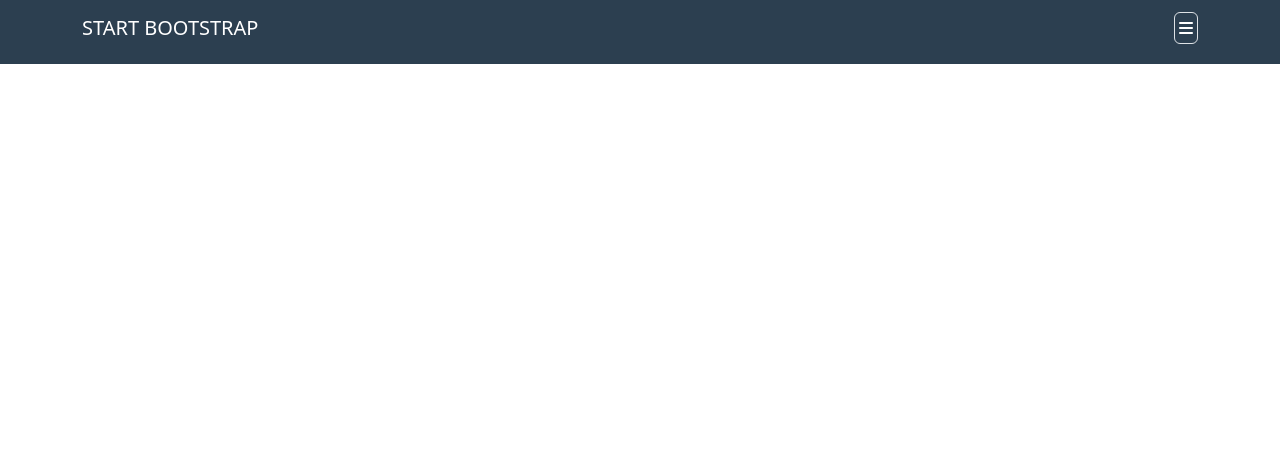
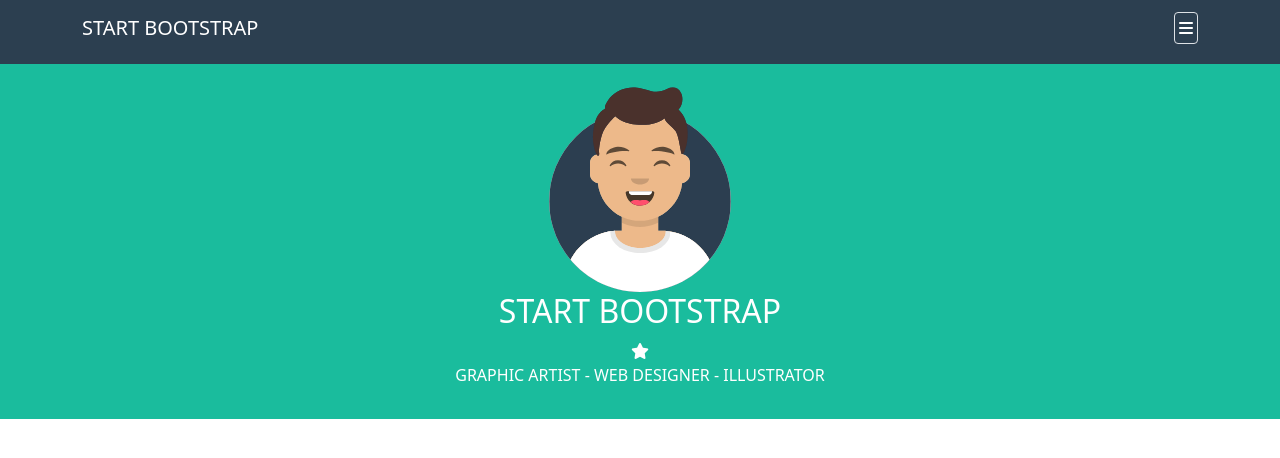
Before and after one commit to davishka-hikkaduwa/html-css-bootstrap-freelancer, a plain HTML site: page index.html in a window 1280 px wide. Drawn offline with nearby package versions, Linux system fonts and the light colour scheme.

Commit message:
SECTION start-bootstrap

```diff
--- a/css/style.css
+++ b/css/style.css
@@ -1,4 +1,21 @@
-header {
+/***** UTILITIES *****/
+
+.dh-bg-dark {
     background-color: #2c3f50;
     color: #fff;
 }
+
+.dh-bg-green {
+    background-color: #1abc9d;
+    color: #fff;
+}
+
+/***** /UTILITIES *****/
+
+
+/***** SECTION start-bootstrap *****/
+#start-bootstrap img {
+    width: 200px;
+}
+
+/***** /SECTION start-bootstrap *****/
--- a/index.html
+++ b/index.html
@@ -16,14 +16,14 @@
 
 <body>
     <!---------- HEADER ---------->
-    <header>
+    <header class="dh-bg-dark">
         <div class="container-lg">
             <div class="row py-3">
                 <div class="col-10">
                     <h5>START BOOTSTRAP</h5>
                 </div>
                 <div class="col-2 text-end">
-                    <span class="border p-1 rounded">
+                    <span class="border p-1 rounded-1">
                         <i class="fa-solid fa-bars"></i>
                     </span class="border">
                 </div>
@@ -35,10 +35,19 @@
     <!---------- MAIN ---------->
     <main>
         <!-- SECTION start-bootstrap -->
-        <section id="start-bootstrap">
-            <div class="container-lg">
+        <section id="start-bootstrap" class="dh-bg-green py-3">
+            <div class="container-lg text-center">
                 <div class="row">
-                    <div class="col"></div>
+                    <div class="col-12">
+                        <img src="img/avatar.svg" class="img-fluid" alt="avatar">
+                    </div>
+                    <div class="col-12">
+                        <h2>START BOOTSTRAP</h2>
+                    </div>
+                    <div class="col-12">
+                        <i class="fa-solid fa-star"></i>
+                    </div>
+                    <p class="col-12">GRAPHIC ARTIST - WEB DESIGNER - ILLUSTRATOR</p>
                 </div>
             </div>
         </section>
```
